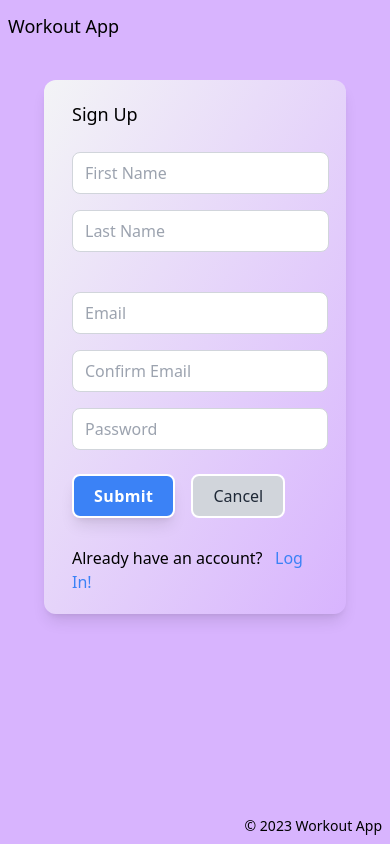
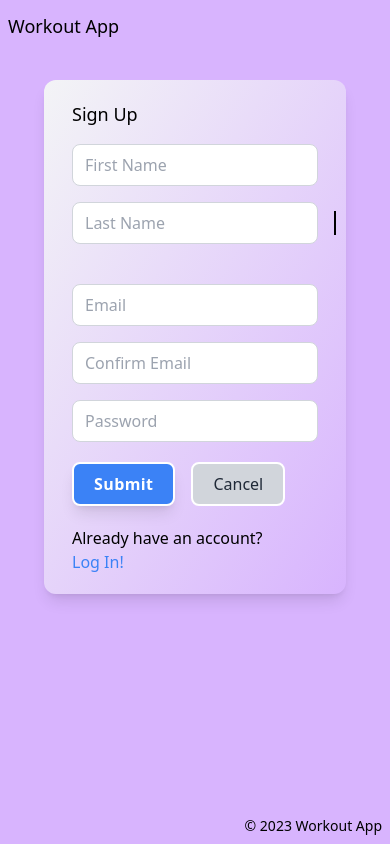
Before and after one commit to robmonday/workout, a React (Vite) app: page /forgot in a window 390 px wide. Built offline with nearby package versions, Linux system fonts and the light colour scheme; what chartjs-plugin-datalabels would draw is missing.

Commit message:
responsive updates to forms

```diff
--- a/src/components/LogInForm.tsx
+++ b/src/components/LogInForm.tsx
@@ -1,5 +1,5 @@
 import { useContext } from "react";
-import { DispatchContext, StateContext } from "./StateProvider";
+import { DispatchContext } from "./StateProvider";
 
 import { useNavigate, Link } from "react-router-dom";
 import { loginRequest } from "../api";
@@ -12,7 +12,6 @@ export default function LogInForm() {
   const navigate = useNavigate();
 
   const dispatch = useContext(DispatchContext);
-  const state = useContext(StateContext);
 
   const schema = z.object({
     email: z.string().min(6, "Email is too short").email(),
@@ -62,10 +61,9 @@ export default function LogInForm() {
         className="m-5 w-auto rounded-xl bg-gradient-to-br from-gray-100 px-7 py-5 shadow-lg md:w-2/3 lg:w-1/2 2xl:w-1/3"
       >
         <div className="text-lg sm:text-xl md:text-2xl">Log In</div>
-        <br />
 
         <input
-          className="input w-64"
+          className="input w-full"
           placeholder="Email Address"
           type="text"
           {...register("email")}
@@ -76,7 +74,7 @@ export default function LogInForm() {
         <br />
 
         <input
-          className="input w-64"
+          className="input w-full"
           placeholder="Password"
           type="password"
           {...register("password")}
@@ -102,13 +100,13 @@ export default function LogInForm() {
             Cancel
           </Link>
         </div>
-        <div className="mt-5">
+        <div className="mt-3">
           Don't have an account?&nbsp;&nbsp;&nbsp;
           <Link
             to="/signup"
             className="text-blue-500 hover:underline hover:underline-offset-8"
           >
-            Sign Up!
+            <div>Sign Up!</div>
           </Link>
         </div>
       </form>
--- a/src/components/SignUpForm.tsx
+++ b/src/components/SignUpForm.tsx
@@ -57,19 +57,18 @@ export default function SignUpForm() {
         className="m-5 w-auto rounded-xl bg-gradient-to-br from-gray-100 px-7 py-5 shadow-lg md:w-2/3 lg:w-1/2"
       >
         <div className="text-lg sm:text-xl md:text-2xl">Sign Up</div>
-        <br />
 
         <input
-          className="input"
+          className="input w-full"
           placeholder="First Name"
           {...register("firstName")}
         />
         <input
-          className="input"
+          className="input w-full"
           placeholder="Last Name"
           {...register("lastName")}
         />
-        <span className="ml-2 text-red-600">
+        <span className="ml-2 border border-black text-red-600">
           {(errors.firstName || errors.lastName) && (
             <span>{errors.firstName?.message || errors.lastName?.message}</span>
           )}
@@ -77,18 +76,18 @@ export default function SignUpForm() {
         <br />
 
         <input
-          className="input w-64"
+          className="input w-full "
           placeholder="Email"
           type="text"
           {...register("email")}
         />
         {errors.email && (
-          <span className="ml-2 text-red-600">{errors.email.message}</span>
+          <span className="ml-2 text-red-600 ">{errors.email.message}</span>
         )}
         <br />
 
         <input
-          className="input w-64"
+          className="input w-full"
           placeholder="Confirm Email"
           type="text"
           {...register("confirmEmail")}
@@ -101,7 +100,7 @@ export default function SignUpForm() {
         <br />
 
         <input
-          className="input w-64"
+          className="input w-full"
           placeholder="Password"
           type="password"
           {...register("password")}
@@ -112,17 +111,19 @@ export default function SignUpForm() {
         )}
         <br />
 
-        <input className="btn btn-primary" type="submit" value="Submit" />
-        <Link to="/" className="btn btn-secondary">
-          Cancel
-        </Link>
-        <div className="mt-5">
+        <div className="mt-3">
+          <input className="btn btn-primary" type="submit" value="Submit" />
+          <Link to="/" className="btn btn-secondary">
+            Cancel
+          </Link>
+        </div>
+        <div className="mt-3">
           Already have an account?&nbsp;&nbsp;&nbsp;
           <Link
             to="/login"
             className="text-blue-500 hover:underline hover:underline-offset-8"
           >
-            Log In!
+            <div>Log In!</div>
           </Link>
         </div>
       </form>
--- a/src/index.css
+++ b/src/index.css
@@ -49,7 +49,7 @@ div {
   }
 
   .input {
-    @apply mr-2 mb-4 rounded-lg border border-gray-300 px-3 py-2
+    @apply mr-2 mt-4 rounded-lg border border-gray-300 px-3 py-2
     focus:ring-1 focus:ring-gray-500 focus:ring-opacity-50 focus:ring-offset-2;
   }
 
```
